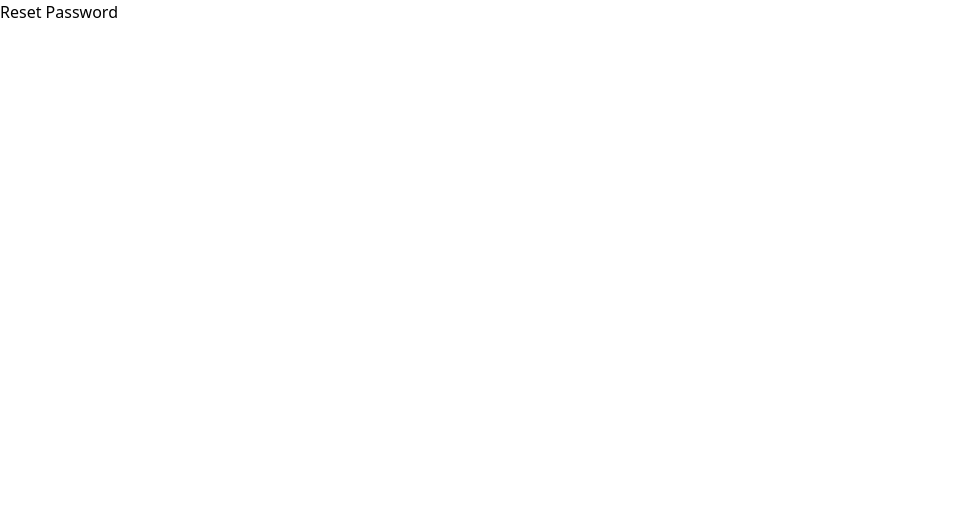
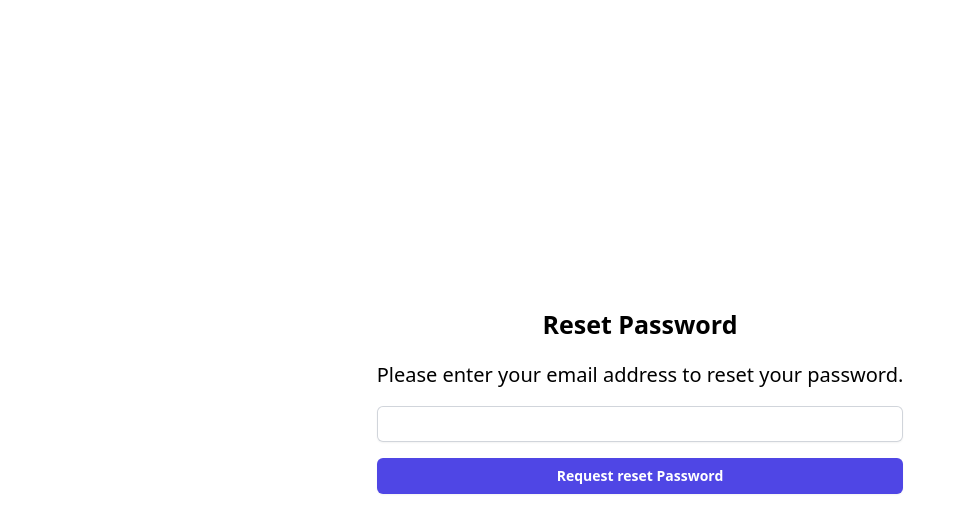
Before and after one commit to utsavcoder77/e_commerce, a React (Vite) app in the folder frontend/: page /reset-password in a window 1280 px wide. Shown: the top 532 px of the page, without its empty margins (0-965 px from the left). Built offline with nearby package versions, Linux system fonts and the light colour scheme.

Commit message:
Created UI for reset password page

```diff
--- a/frontend/src/Pages/ResetPassword.jsx
+++ b/frontend/src/Pages/ResetPassword.jsx
@@ -3,7 +3,23 @@ import React from "react";
 function ResetPassword() {
   return (
     <>
-      <h2>Reset Password</h2>
+      <div className="flex flex-col justify-center items-center h-screen gap-4">
+        <h2 className="text-black font-bold text-[25px]">Reset Password</h2>
+        <div className="flex flex-col gap-4">
+          <h3 className="text-black font-small text-[20px]">Please enter your email address to reset your password.</h3>
+          <input
+            id="lastName"
+            name="email"
+            type="text"
+            className="block w-full rounded-md border-0 py-1.5 px-2 shadow-sm ring-1 ring-inset ring-gray-300 placeholder:text-gray-400 focus:ring-2 focus:ring-inset focus:ring-indigo-600 sm:text-sm sm:leading-6"
+          />
+          <button type="submit"
+            className="flex w-full justify-center rounded-md bg-indigo-600 px-3 py-1.5 text-sm font-semibold leading-6 text-white shadow-sm hover:bg-indigo-500 focus-visible:outline focus-visible:outline-2 focus-visible:outline-offset-2 focus-visible:outline-indigo-600">Request reset Password
+          </button>
+        </div>
+
+
+      </div>
     </>
   );
 }
```
